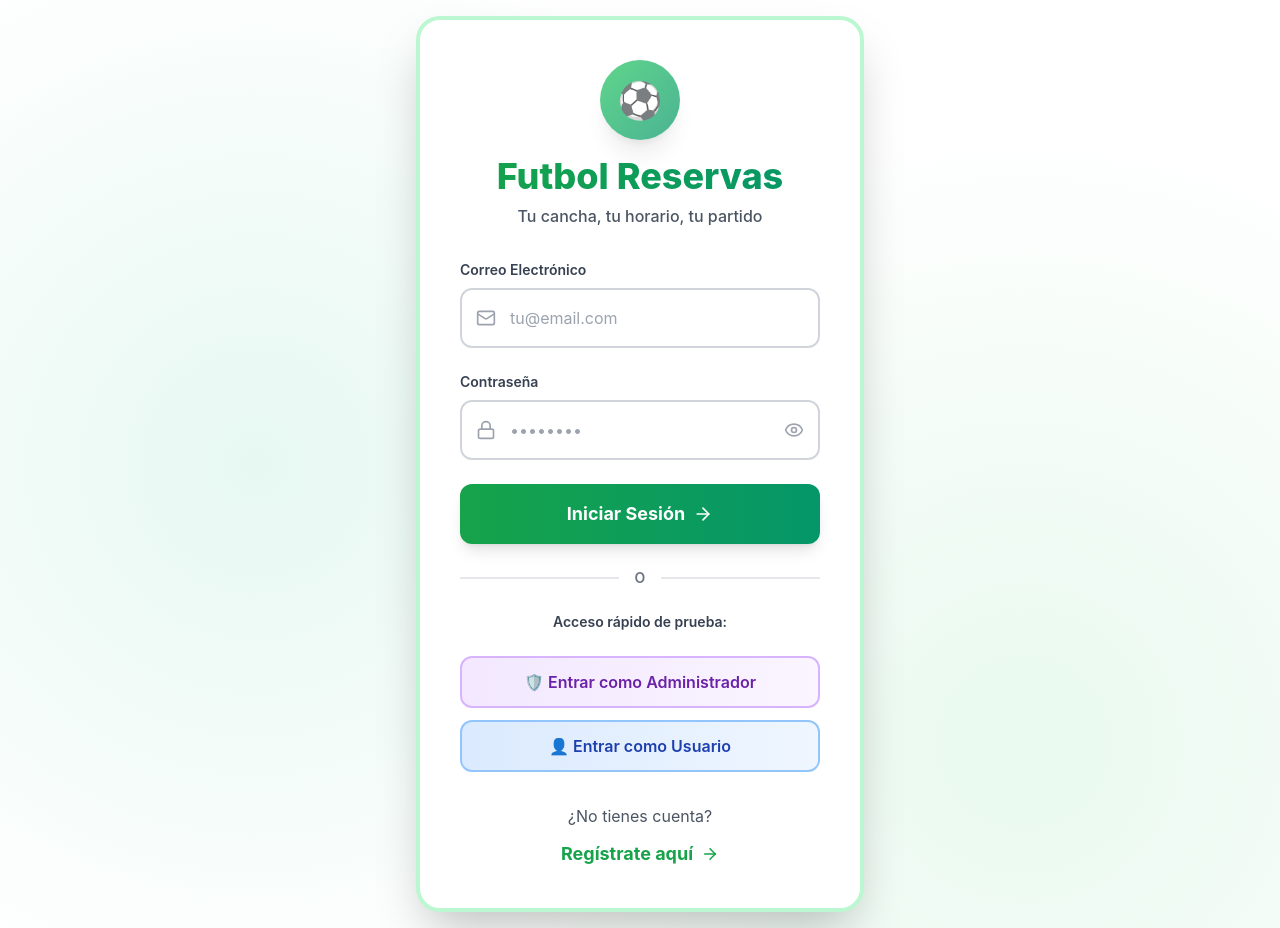
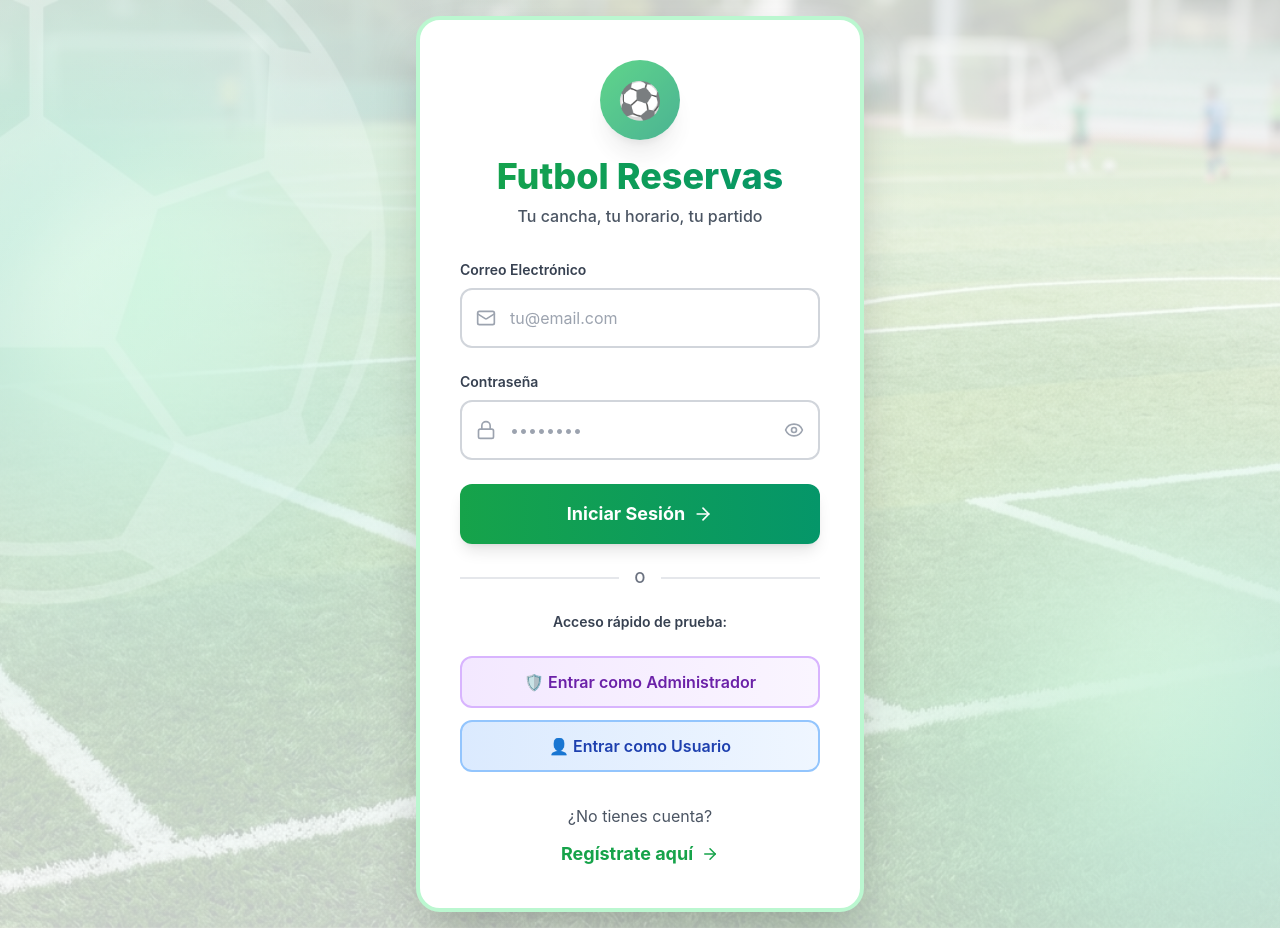
Before and after one commit to FedericoMartinV/canchas-frontend, a React (Create React App) app: page / in a window 1280 px wide. Built offline with nearby package versions, Linux system fonts and the light colour scheme.

Commit message:
feat: Add background image to soccer ball section and enhance styling

```diff
--- a/src/index.css
+++ b/src/index.css
@@ -23,8 +23,14 @@ body {
 }
 
 .soccer-ball-bg {
-  background-image: radial-gradient(circle at 20% 50%, rgba(16, 185, 129, 0.1) 0%, transparent 50%),
-                    radial-gradient(circle at 80% 80%, rgba(34, 197, 94, 0.1) 0%, transparent 50%);
+  background-image:
+    radial-gradient(circle at 20% 50%, rgba(16, 185, 129, 0.1) 0%, transparent 50%),
+    radial-gradient(circle at 80% 80%, rgba(34, 197, 94, 0.1) 0%, transparent 50%),
+    linear-gradient(rgba(255, 255, 255, 0.78), rgba(255, 255, 255, 0.78)),
+    url('./assets/fondo-cancha.jpg');
+  background-position: center;
+  background-size: cover;
+  background-attachment: fixed;
 }
 
 .admin-court-toggle,
```
Also changed, not shown: src/assets/fondo-cancha.jpg (added).
